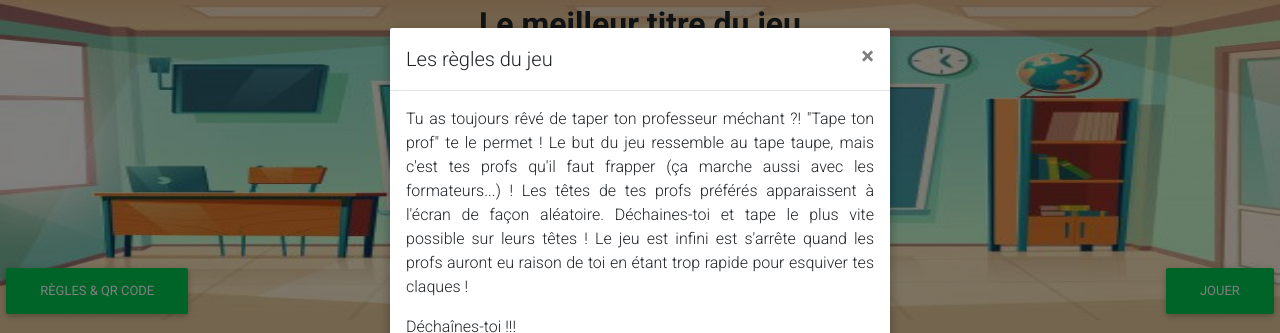
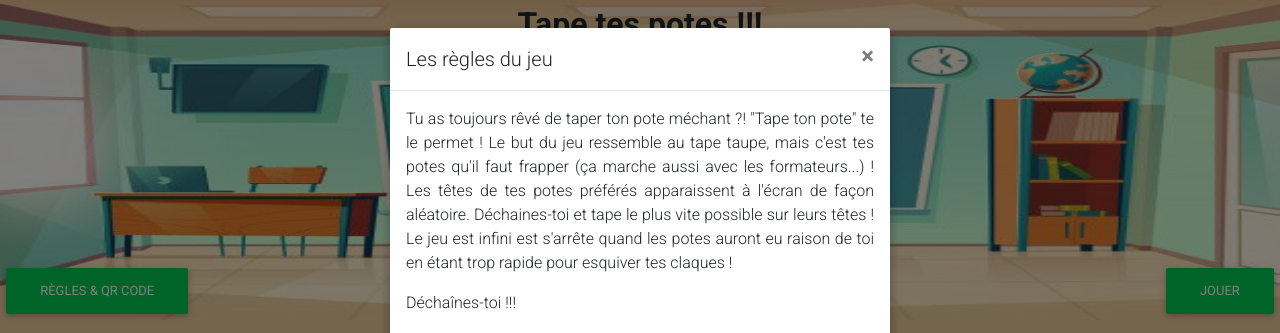
Before and after one commit to tuebeuf-martin/index, a plain HTML site: page index.html in a window 1280 px wide. Both pictures are taken after a click on the button "RÈGLES & QR CODE". Shown: the top 333 px of the page. Drawn offline with nearby package versions, Linux system fonts and the light colour scheme.

Commit message:
changement prof

```diff
--- a/index.html
+++ b/index.html
@@ -33,7 +33,7 @@
                 <div class="border border-dark p-2 m-2 " id="timerJeu">00:00:00</div>
                 <div class="border border-dark p-2 m-2 ">999 999 999</div>
             </div>
-            <div class="titleScore">Le meilleur titre du jeu</div>
+            <div class="titleScore">Tape tes potes !!!</div>
         </div>
 
         <div class="row text-center p-3" id="contentGames">
@@ -95,9 +95,9 @@
             </div>
             <div class="modal-body">
                 <p class="text-justify">
-                    Tu as toujours rêvé de taper ton professeur méchant ?! "Tape ton prof" te le permet ! Le but du jeu ressemble au tape taupe, mais c'est
-                    tes profs qu'il faut frapper (ça marche aussi avec les formateurs...) ! Les têtes de tes profs préférés apparaissent à l'écran de façon aléatoire.
-                    Déchaines-toi et tape le plus vite possible sur leurs têtes ! Le jeu est infini est s'arrête quand les profs auront eu raison de toi en étant
+                    Tu as toujours rêvé de taper ton pote méchant ?! "Tape ton pote" te le permet ! Le but du jeu ressemble au tape taupe, mais c'est
+                    tes potes qu'il faut frapper (ça marche aussi avec les formateurs...) ! Les têtes de tes potes préférés apparaissent à l'écran de façon aléatoire.
+                    Déchaines-toi et tape le plus vite possible sur leurs têtes ! Le jeu est infini est s'arrête quand les potes auront eu raison de toi en étant
                     trop rapide pour esquiver tes claques !
                 </p>
                 <p>
```
